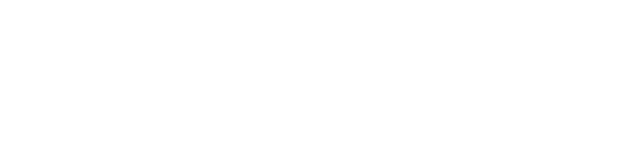
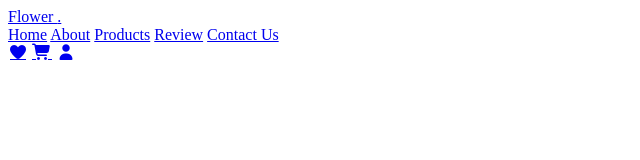
Before and after one commit to SanjanaM0619/flower_website, a plain HTML site: page flower_website/html/index.html in a window 1280 px wide. Shown: the whole page, without its empty margins (0-640 px from the left). Drawn offline with Linux system fonts and the light colour scheme.

Commit message:
Header added

```diff
--- a/flower_website/html/index.html
+++ b/flower_website/html/index.html
@@ -4,11 +4,30 @@
     <meta charset="UTF-8">
     <meta name="viewport" content="width=device-width, initial-scale=1.0">
     <title>Holy Flowers</title>
+     <!--external font link i.e font awesome cdn link -->
+    <link rel="stylesheet" href="https://cdnjs.cloudflare.com/ajax/libs/font-awesome/7.0.1/css/all.min.css" integrity="sha512-2SwdPD6INVrV/lHTZbO2nodKhrnDdJK9/kg2XD1r9uGqPo1cUbujc+IYdlYdEErWNu69gVcYgdxlmVmzTWnetw==" crossorigin="anonymous" referrerpolicy="no-referrer" />
+    <link rel="stylesheet" href="/flower_website/css/style.css">
 </head>
 <body>
 
-    <!--external font link i.e font awesome cdn link -->
-    <link rel="stylesheet" href="https://cdnjs.cloudflare.com/ajax/libs/font-awesome/7.0.1/css/all.min.css" integrity="sha512-2SwdPD6INVrV/lHTZbO2nodKhrnDdJK9/kg2XD1r9uGqPo1cUbujc+IYdlYdEErWNu69gVcYgdxlmVmzTWnetw==" crossorigin="anonymous" referrerpolicy="no-referrer" />
+    <!--Header section starts-->
+    <header>
+        <a href="#" class="logo">Flower <span>.</span></a>
+        <nav class="navbar">
+            <a href="#home">Home</a>
+            <a href="#about">About</a>
+            <a href="#products">Products</a>
+            <a href="#review">Review</a>
+            <a href="#contact">Contact Us</a>
+        </nav>
+        <div class="icons">
+
+            <a href="#" class="fas fa-heart"></a>
+            <a href="#" class="fas fa-shopping-cart"></a>
+            <a href="#" class="fas fa-user"></a>
+        </div>
+    </header>
+
 
 </body>
 </html>
```
